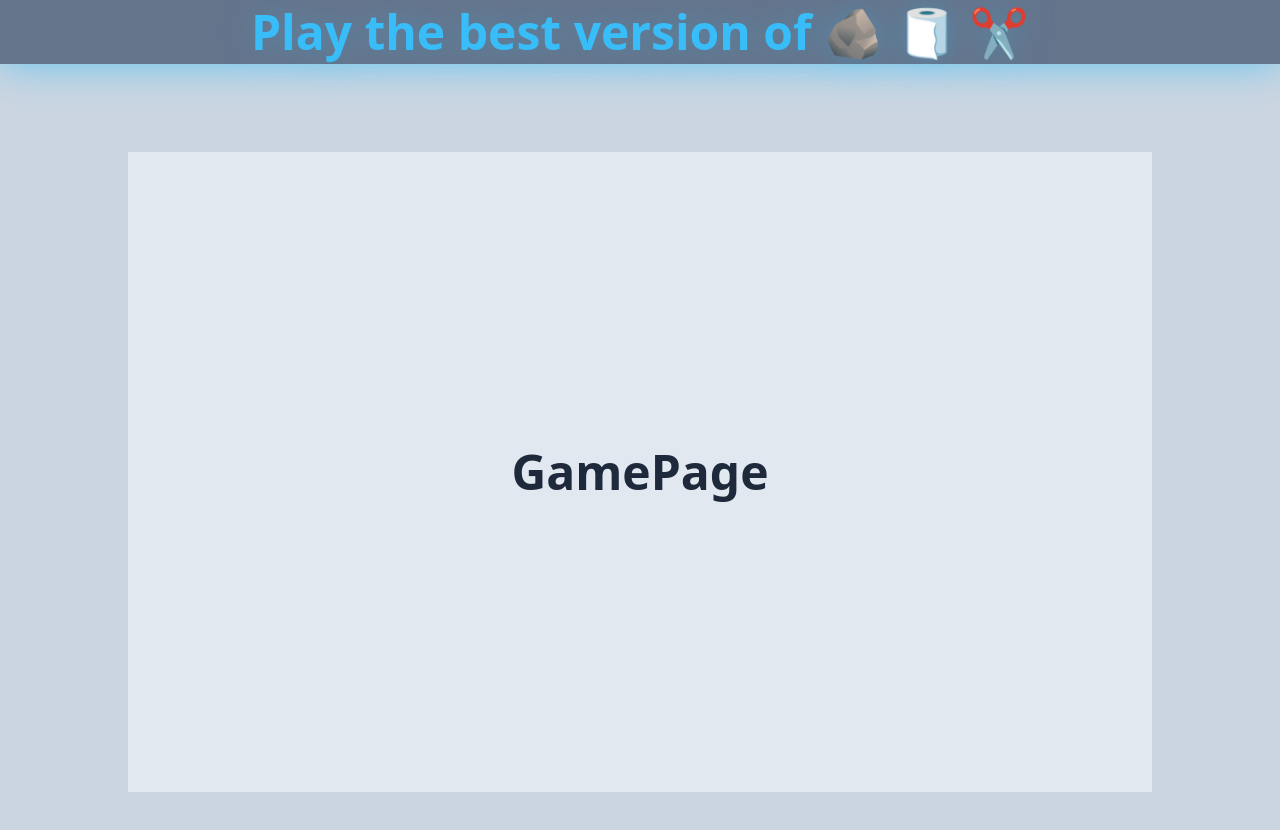
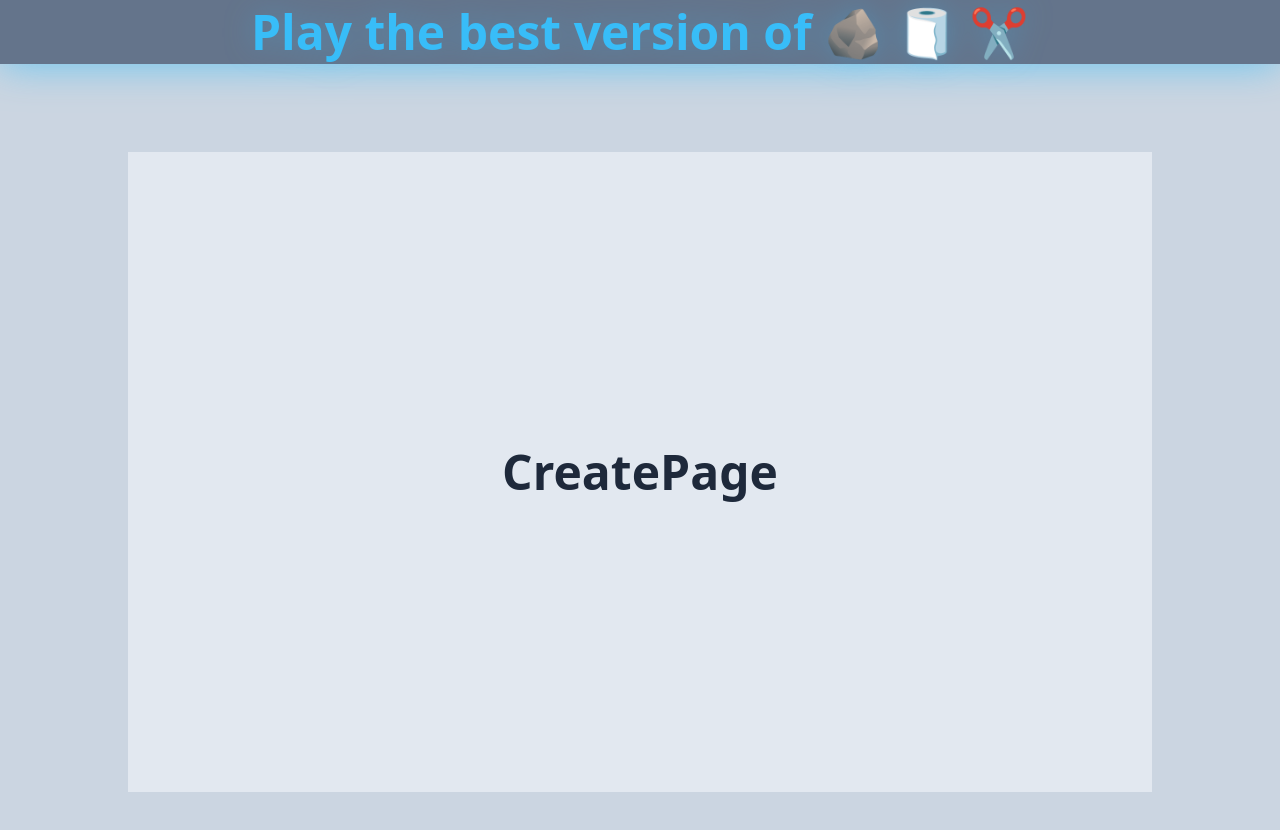
Before and after one commit to misarescu/RockPaperScissors, a Next.js app: page /game/create in a window 1280 px wide. Shown: the top 830 px of the page. Built offline with nearby package versions, Linux system fonts and the light colour scheme.

Commit message:
fixed typos

```diff
--- a/app/game/create/page.tsx
+++ b/app/game/create/page.tsx
@@ -2,8 +2,8 @@ import React from "react";
 
 type Props = {};
 
-function GamePage({}: Props) {
-  return <div>GamePage</div>;
+function CreatePage({}: Props) {
+  return <div>CreatePage</div>;
 }
 
-export default GamePage;
+export default CreatePage;
--- /dev/null
+++ b/app/game/join/page.tsx
@@ -0,0 +1,9 @@
+import React from "react";
+
+type Props = {};
+
+function JoinPage({}: Props) {
+  return <div>JoinPage</div>;
+}
+
+export default JoinPage;
```
